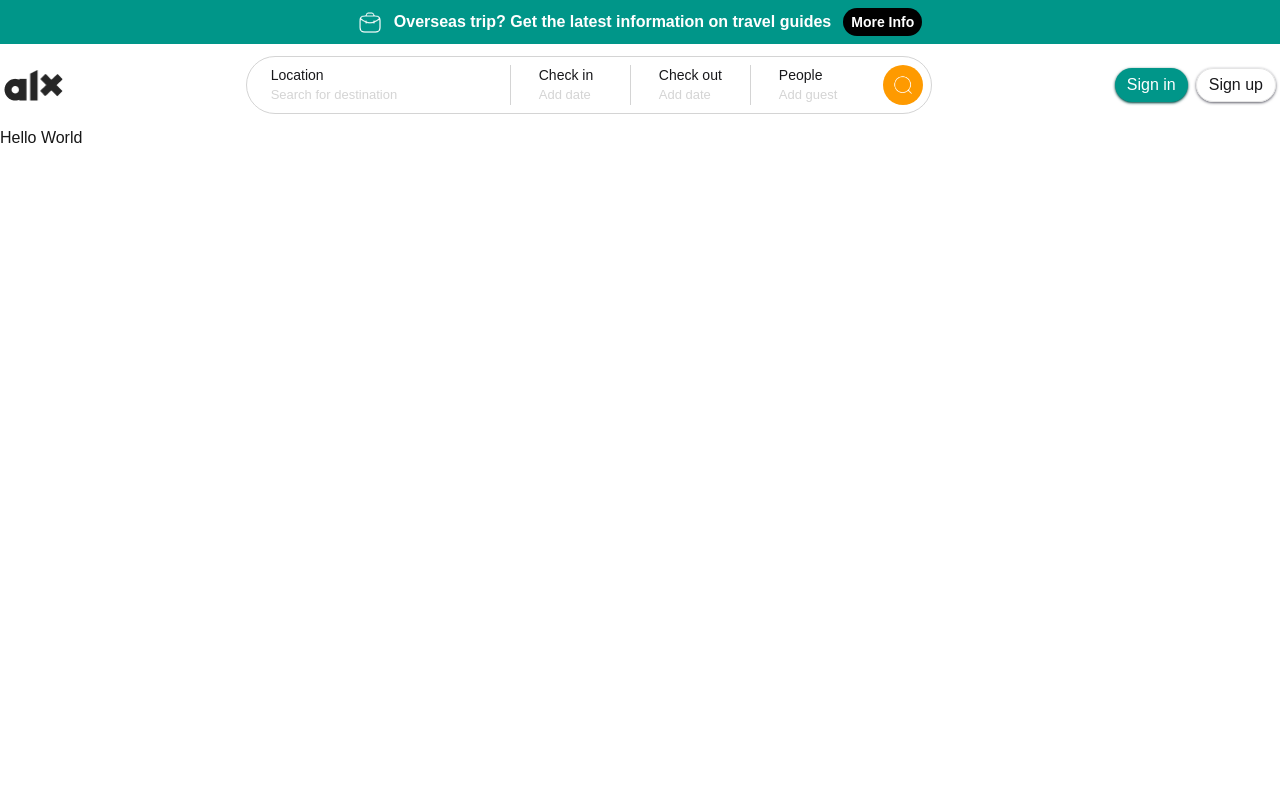
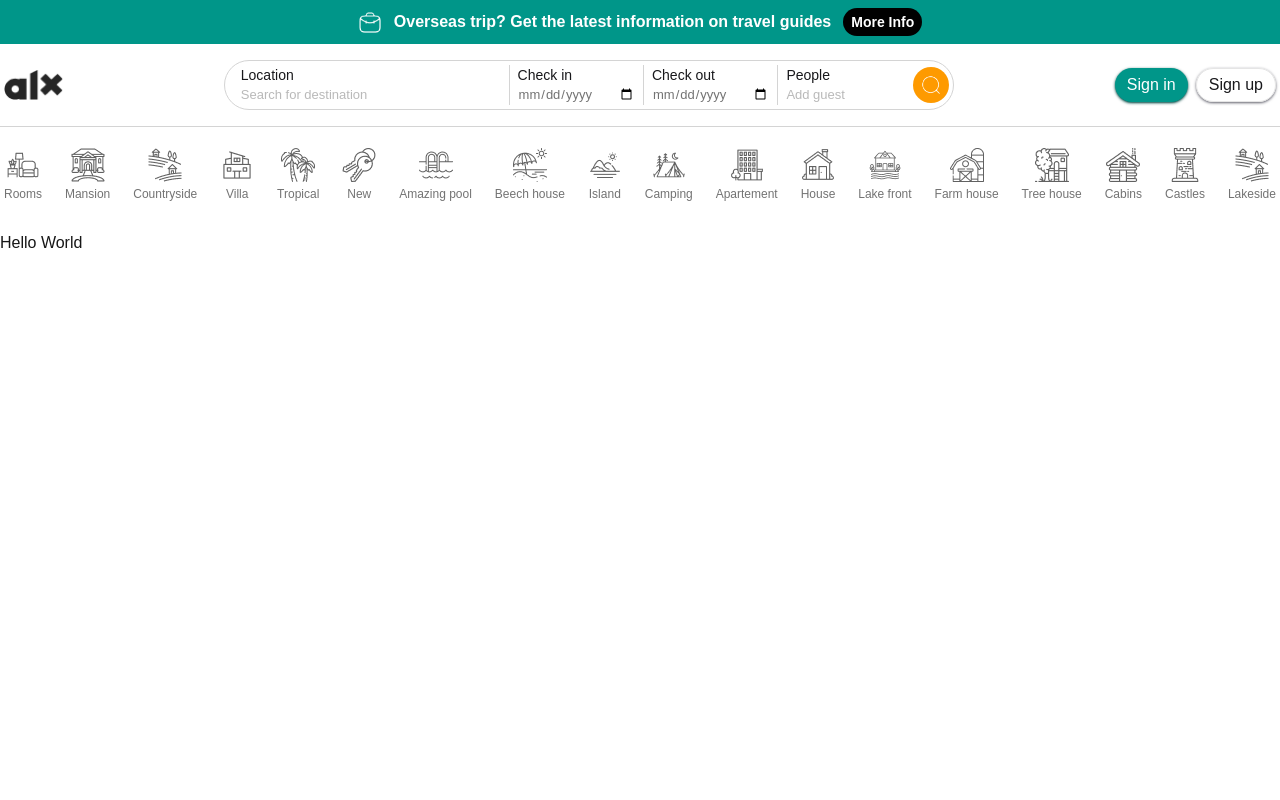
Before and after one commit to kaberege/alx-listing-app-00, a Next.js app: page / in a window 1280 px wide. Shown: the top 800 px of the page. Built offline with nearby package versions, Linux system fonts and the light colour scheme.

Commit message:
added types of accomodation

```diff
--- a/components/layout/Header.tsx
+++ b/components/layout/Header.tsx
@@ -4,6 +4,7 @@ import Minimalistic from '@/public/assets/icons/linear/school/Case Minimalistic.
 import alxLogo from '@/public/assets/hero-section-image/alx-black.png'
 import Magnifer from '@/public/assets/icons/linear/search/Magnifer.png'
 import Profile from '@/public/assets/icons/profile 2.png'
+import { TypesOfAcommodation } from '@/constants'
 
 const Header = () => {
   return (
@@ -26,44 +27,100 @@ const Header = () => {
           </button>
         </div>
       </section>
-      <section className='w-full max-w-7xl bg-white flex items-center justify-between px-2 sm:px-4  xl:px-1 my-3 mx-auto'>
+      <section className='py-4 border-b-[1px] border-b-neutral-300'>
+        <div className='w-full max-w-7xl bg-white flex items-center justify-between px-2 sm:px-4  xl:px-1 mx-auto'>
           <Image
             src={alxLogo}
             width={58.75}
             height={30.6}
             alt='alx logo'
             title='alx logo'
-          className='cursor-pointer'
+            className='cursor-pointer hidden sm:block max-md:w-[40px] max-md:h-[20px]'
           />
-        <div className='flex items-center gap-2 sm:gap-3 rounded-full border-[1px] border-neutral-300 py-1 sm:py-2 pl-4 sm:pl-6 pr-1 sm:p-2'>
-          <div className='grid grid-cols-5'>
-            <div className='col-span-2 flex flex-col border-r-[1px] pr-7 border-neutral-300'>
-              <span className='text-zinc-900 font-medium text-sm'>Location</span>
-              <span className='text-neutral-300 text-[13px]'>Search for destination</span>
-            </div>
-            <div className='flex flex-col border-r-[1px] px-7 border-neutral-300'>
-              <span className='text-zinc-900 font-medium text-sm'>Check in</span>
-              <span className='text-neutral-300 text-[13px]'>Add date</span>
-            </div>
-            <div className='flex flex-col border-r-[1px] px-7 border-neutral-300'>
-              <span className='text-zinc-900 font-medium text-sm'>Check out</span>
-              <span className='text-neutral-300 text-[13px]'>Add date</span>
-            </div>
-            <div className='flex flex-col pl-7'>
-              <span className='text-zinc-900 font-medium text-sm'>People</span>
-              <span className='text-neutral-300 text-[13px]'>Add guest</span>
+          <div className='rounded-full border-[1px] border-neutral-300 py-1 pl-4 pr-1'>
+            <form className='flex items-center'>
+              <div className='sm:hidden'>
+                <p className='text-xs font-semibold'>Where to</p>
+                <div className='flex items-center gap-2'>
+                  <input
+                    type="search"
+                    name="location"
+                    id="location"
+                    className='text-neutral-500 text-[11px] outline-none w-[66px]'
+                    placeholder='Location'
+                  />
+                  <span className='w-1 h-1 rounded-full bg-neutral-500'></span>
+                  <input
+                    type="date"
+                    name="check-out"
+                    id="check-out"
+                    className='text-neutral-500 text-[11px] outline-none w-[50px]'
+                    placeholder='Date'
+                  />
+                  <span className='w-1 h-1 rounded-full bg-neutral-500'></span>
+                  <input
+                    type="search"
+                    name="people"
+                    id="people"
+                    className='text-neutral-500 text-[11px] outline-none w-[80px]'
+                    placeholder='Add guest'
+                  />
                 </div>
               </div>
-          <div className='flex items-center justify-center w-10 h-10 rounded-full bg-amber-500 hover:bg-amber-400 transition-colors cursor-pointer'>
+              <div className='hidden sm:grid grid-cols-5 w-full sm:max-w-md lg:max-w-2xl'>
+                <div className='col-span-2 sm:flex flex-col pr-2 border-r-[1px] border-neutral-300'>
+                  <label htmlFor='location' className='text-zinc-900 font-medium text-sm'>Location</label>
+                  <input
+                    type="search"
+                    name="location"
+                    id="location"
+                    className='text-neutral-500 text-[13px] outline-none'
+                    placeholder='Search for destination'
+                  />
+                </div>
+                <div className='flex flex-col px-2 border-r-[1px] border-neutral-300'>
+                  <label htmlFor='check-in' className='text-zinc-900 font-medium text-sm'>Check in</label>
+                  <input
+                    type="date"
+                    name="check-in"
+                    id="check-in"
+                    className='text-neutral-500 text-[13px] outline-none'
+                    placeholder='Add date'
+                  />
+                </div>
+                <div className='flex flex-col px-2 border-r-[1px] border-neutral-300'>
+                  <label htmlFor='check-out' className='text-zinc-900 font-medium text-sm'>Check out</label>
+                  <input
+                    type="date"
+                    name="check-out"
+                    id="check-out"
+                    className='text-neutral-500 text-[13px] outline-none'
+                    placeholder='Add date'
+                  />
+                </div>
+                <div className='flex flex-col pl-2'>
+                  <label htmlFor='people' className='text-zinc-900 font-medium text-sm'>People</label>
+                  <input
+                    type="search"
+                    name="people"
+                    id="people"
+                    className='text-neutral-500 text-[13px] outline-none'
+                    placeholder='Add guest'
+                  />
+                </div>
+              </div>
+              <button className='flex items-center justify-center w-6 h-6 sm:w-9 sm:h-9 rounded-full bg-amber-500 hover:bg-amber-400 transition-colors cursor-pointer'>
                 <Image
                   src={Magnifer}
                   width={20}
                   height={20}
                   alt='Search'
+                  className='max-sm:w-[17px] max-sm:h-[17px]'
                 />
+              </button>
+            </form>
           </div>
-        </div>
-        <div className='lg:hidden flex items-center justify-center rounded-full bg-teal-600'>
+          <button className='lg:hidden flex items-center justify-center rounded-full w-[30px] h-[30px] bg-teal-600'>
             <Image
               src={Profile}
               width={30}
@@ -71,23 +128,35 @@ const Header = () => {
               alt='profile'
               className='cursor-pointer'
             />
-        </div>
+          </button>
           <div className='flex gap-2 max-lg:hidden'>
-          <div
+            <button
               className='flex items-center justify-center text-white text-base bg-teal-600 rounded-full
             py-1 px-3 hover:bg-teal-700 transition-colors cursor-pointer shadow-sm shadow-teal-900'
             >Sign in
-          </div>
-          <div
+            </button>
+            <button
               className='flex items-center justify-center text-zinc-900 text-base rounded-full shadow-sm shadow-zinc-500
             border-1 border-neutral-200  hover:bg-neutral-300 transition-colors cursor-pointer py-1 px-3'
             >
               Sign up
+            </button>
           </div>
         </div>
       </section>
-      <section>
-
+      <section className='flex items-center justify-between gap-5 px-3 xl:px-1 w-full max-w-7xl mx-auto py-5 overflow-x-hidden'>
+        {
+          TypesOfAcommodation.map((type, index) => (
+            <div
+            key={index}
+            className='flex flex-col gap-1 items-center justify-center h-16 pb-2 hover:border-b-2 hover:border-b-neutral-600
+            cursor-pointer transition-transform duration-300 text-neutral-500 hover:text-neutral-800'
+            >
+              <Image src={type.image} width={34} height={34} alt={type.name} />
+              <span className='text-xs font-medium whitespace-nowrap'>{type.name}</span>
+            </div>
+          ))
+        }
       </section>
     </header>
   )
--- a/constants/index.ts
+++ b/constants/index.ts
@@ -1,8 +1,102 @@
-import { PropertyProps } from "@/interfaces";
-export const arr = [1,2,3,4,5,6,7];
-export const API_BASE_URL = 'https://api.example.com';
-export const PLACEHOLDER_IMAGE = '/assets/placeholder.jpg';
-export const PROPERTYLISTINGSAMPLE: PropertyProps []  =  [
+import { PropertyProps, AcommodationProps } from "@/interfaces";
+import Rooms from "@/public/assets/logos/living-room 1.png"
+import Mansion from "@/public/assets/logos/mansion 1.png"
+import CountrySide from "@/public/assets/logos/farm 1.png"
+import Villa from "@/public/assets/logos/villa 1.png"
+import Tropical from "@/public/assets/logos/palm-tree 1.png"
+import New from "@/public/assets/logos/key-chain 1.png"
+import AmazingPool from "@/public/assets/logos/swimming-pool 1.png"
+import BeechHouse from "@/public/assets/logos/vacations 1.png"
+import Island from "@/public/assets/logos/island (1) 1.png"
+import Camping from "@/public/assets/logos/tent 1.png"
+import Apartment from "@/public/assets/logos/apartment 1.png"
+import House from "@/public/assets/logos/home 1.png"
+import LakeFront from "@/public/assets/logos/cottage 1.png"
+import FarmHouse from "@/public/assets/logos/barn 1.png"
+import TreeHouse from "@/public/assets/logos/treehouse (1) 1.png"
+import Cabins from "@/public/assets/logos/cabin 1.png"
+import Castle from "@/public/assets/logos/castle-tower 1.png"
+import LakeSide from "@/public/assets/logos/farm 1-1.png"
+
+
+// Data for types of accommodation
+export const TypesOfAcommodation: AcommodationProps[] = [
+  {
+    name: "Rooms",
+    image: Rooms
+  },
+  {
+    name: "Mansion",
+    image: Mansion
+  },
+  {
+    name: "Countryside",
+    image: CountrySide
+  },
+  {
+    name: "Villa",
+    image: Villa
+  },
+  {
+    name: "Tropical",
+    image: Tropical
+  },
+  {
+    name: "New",
+    image: New
+  },
+  {
+    name: "Amazing pool",
+    image: AmazingPool
+  },
+  {
+    name: "Beech house",
+    image: BeechHouse
+  },
+  {
+    name: "Island",
+    image: Island
+  },
+  {
+    name: "Camping",
+    image: Camping
+  },
+  {
+    name: "Apartement",
+    image: Apartment
+  },
+  {
+    name: "House",
+    image: House
+  },
+  {
+    name: "Lake front",
+    image: LakeFront
+  },
+  {
+    name: "Farm house",
+    image: FarmHouse
+  },
+  {
+    name: "Tree house",
+    image: TreeHouse
+  },
+  {
+    name: "Cabins",
+    image: Cabins
+  },
+  {
+    name: "Castles",
+    image: Castle
+  },
+  {
+    name: "Lakeside",
+    image: LakeSide
+  },
+];
+
+// Listing Section data:
+export const PROPERTYLISTINGSAMPLE: PropertyProps[] = [
   {
     name: "Villa Ocean Breeze",
     address: {
```
Also changed, not shown: interfaces/index.ts (+7 -0 lines). Lines whose indentation alone changed are shown as unchanged.
